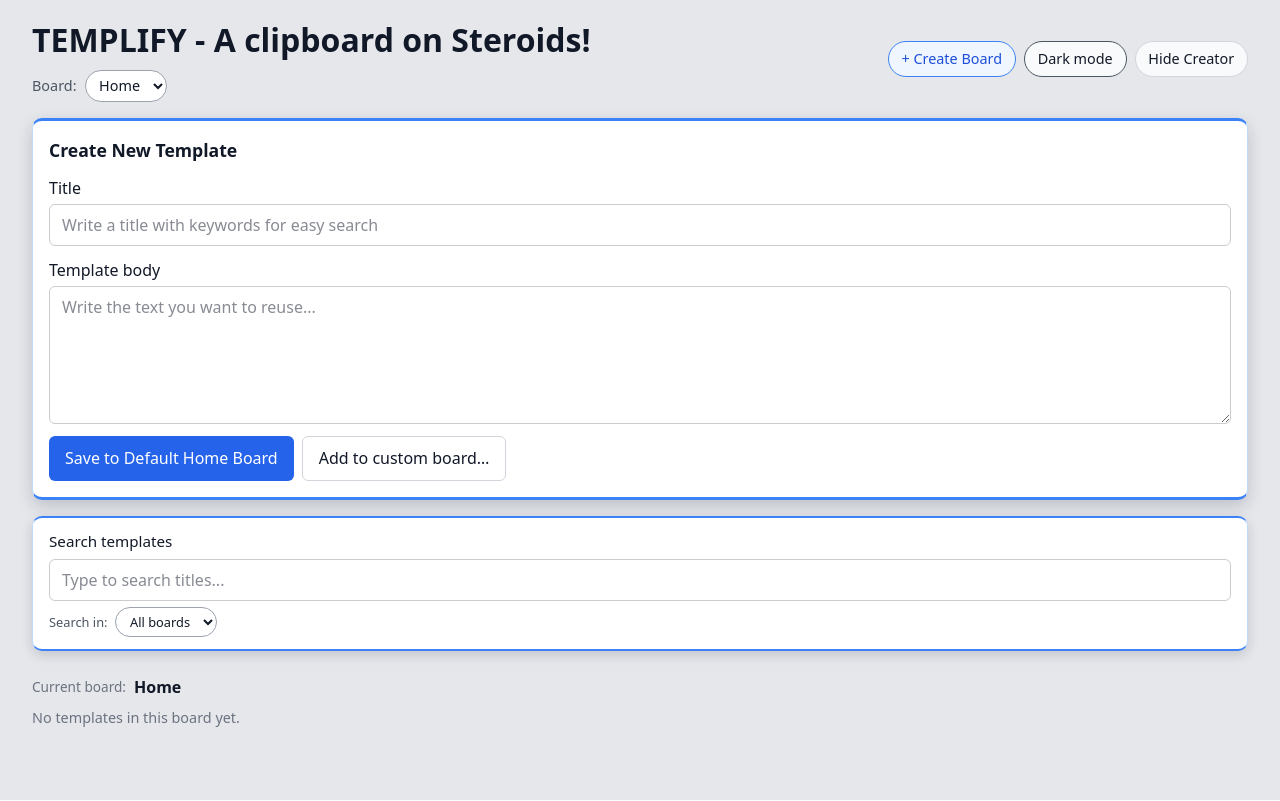
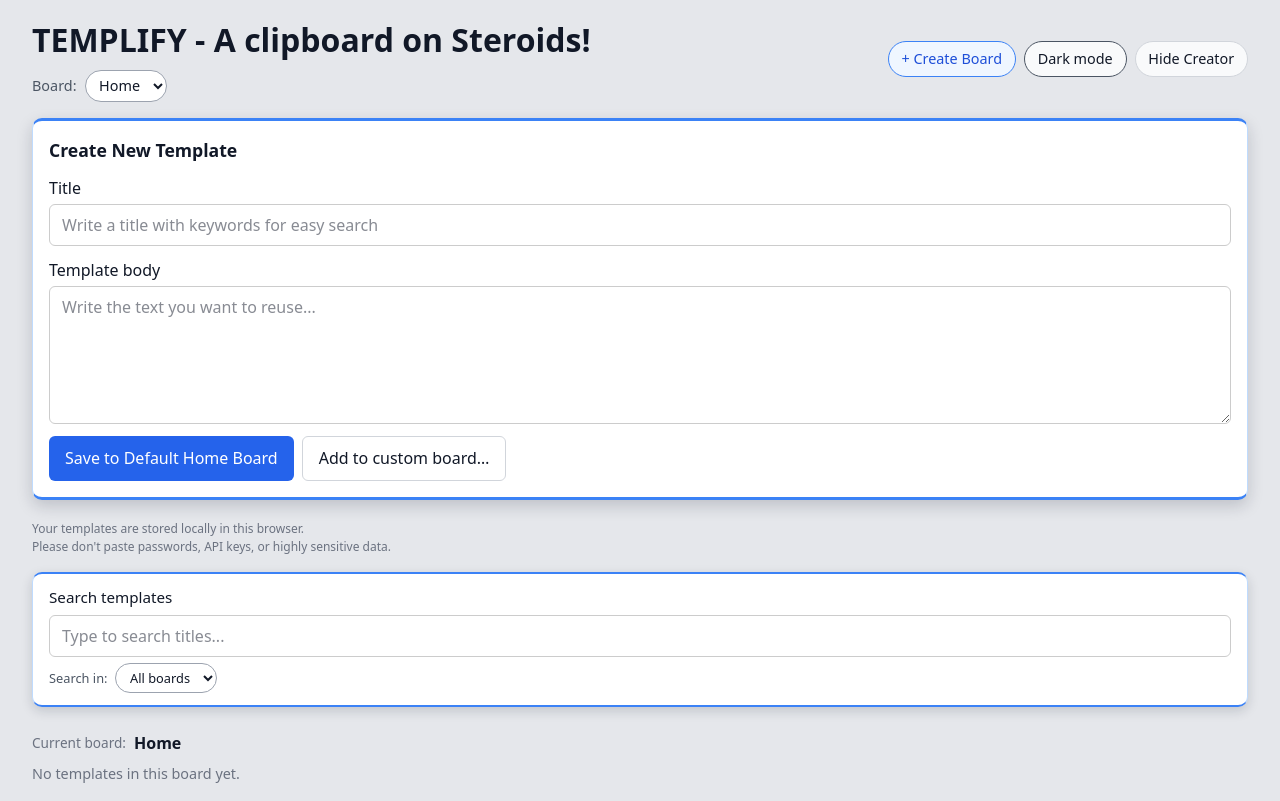
Before and after one commit to jesusoyer/templify, a Next.js app: page / in a window 1280 px wide. Built offline with nearby package versions, Linux system fonts and the light colour scheme.

Commit message:
added local storage use disclaimer

```diff
--- a/app/page.tsx
+++ b/app/page.tsx
@@ -742,6 +742,7 @@ export default function ClipboardTemplatesPage() {
 
       {/* TEMPLATE CREATOR (can be hidden) */}
       {showCreator && (
+        <>
           <TemplateCreator
             title={title}
             body={body}
@@ -752,6 +753,21 @@ export default function ClipboardTemplatesPage() {
             darkMode={darkMode}
             currentBoardName={creatorBoardName}
           />
+          {/* Small safety notice under the creator */}
+          <p
+            style={{
+              marginTop: "0.25rem",
+              fontSize: "0.75rem",
+              color: darkMode ? "#9ca3af" : "#6b7280",
+              maxWidth: "480px",
+            }}
+          >
+            Your templates are stored locally in this browser.
+            <br />
+            Please don&apos;t paste passwords, API keys, or highly sensitive
+            data.
+          </p>
+        </>
       )}
 
       {/* SEARCH BAR */}
@@ -1025,7 +1041,7 @@ export default function ClipboardTemplatesPage() {
                     whiteSpace: "nowrap",
                   }}
                 >
-                  Create & use
+                  Create &amp; use
                 </button>
               </div>
             </div>
```
Lines whose indentation alone changed are shown as unchanged.
